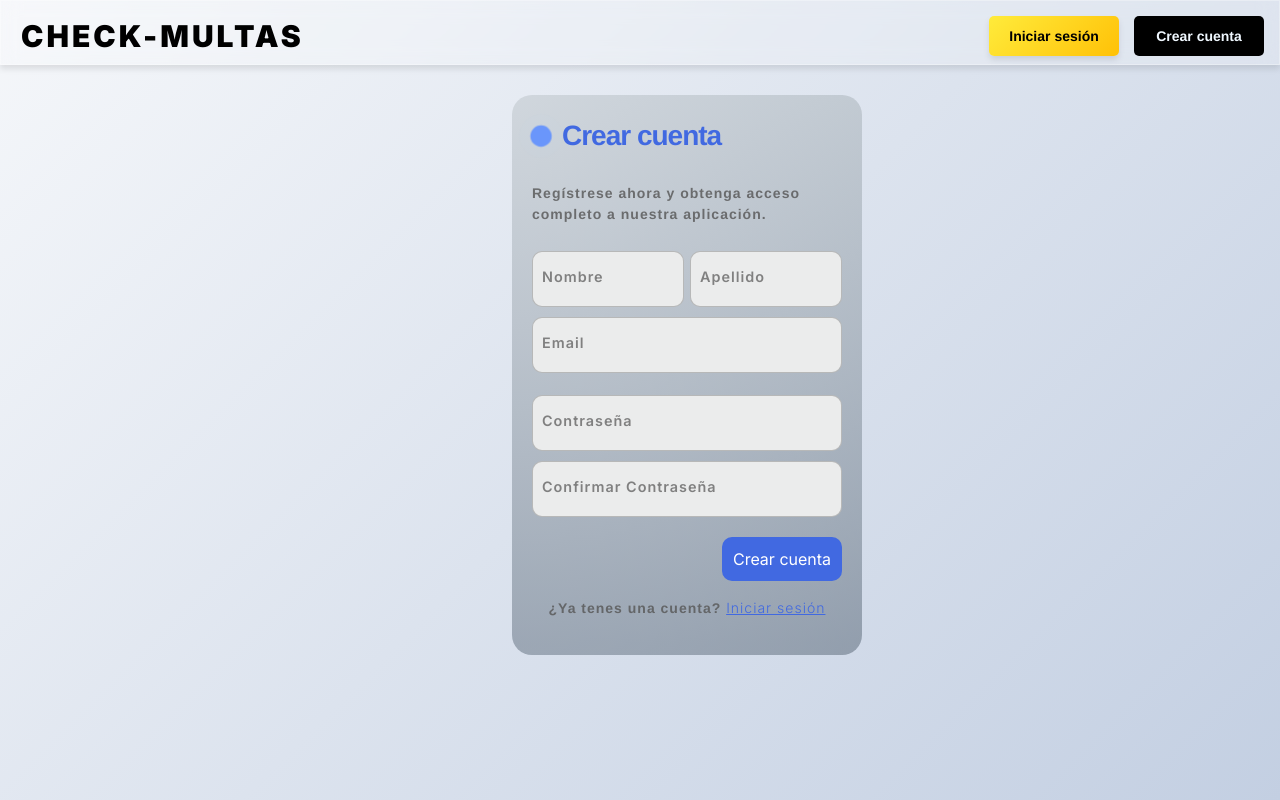
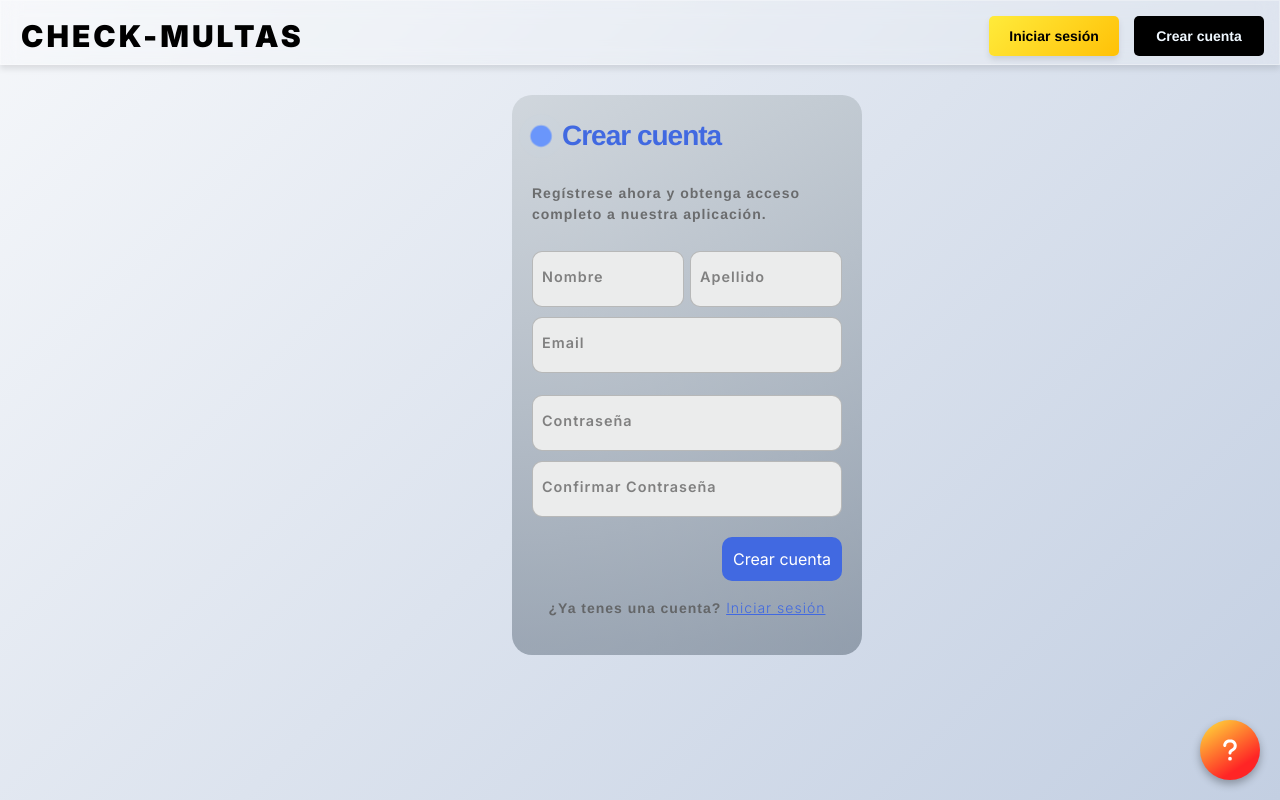
Before and after one commit to Ezegallardo0/checkmultas, a React (Vite) app: page /register in a window 1280 px wide. Built offline with nearby package versions, Linux system fonts and the light colour scheme; a web font is replaced by a local one.

Commit message:
"xd lol"

```diff
--- a/src/pages/register.jsx
+++ b/src/pages/register.jsx
@@ -1,6 +1,7 @@
 import { useState } from 'react';
 import '../styles/register.css';
 import Navbar from '../components/Navbar';
+import FaqButton from '../components/FaqButton';
 
 const Register = ({ hideNavbar = false }) => {
   const [firstname, setFirstname] = useState('');
@@ -60,6 +61,7 @@ const Register = ({ hideNavbar = false }) => {
           ¿Ya tenes una cuenta? <a className='log' onClick={() => window.location.href = '/login'}>Iniciar sesión</a>
         </p>
       </form>
+      <FaqButton />
     </>
   );
 };
```
